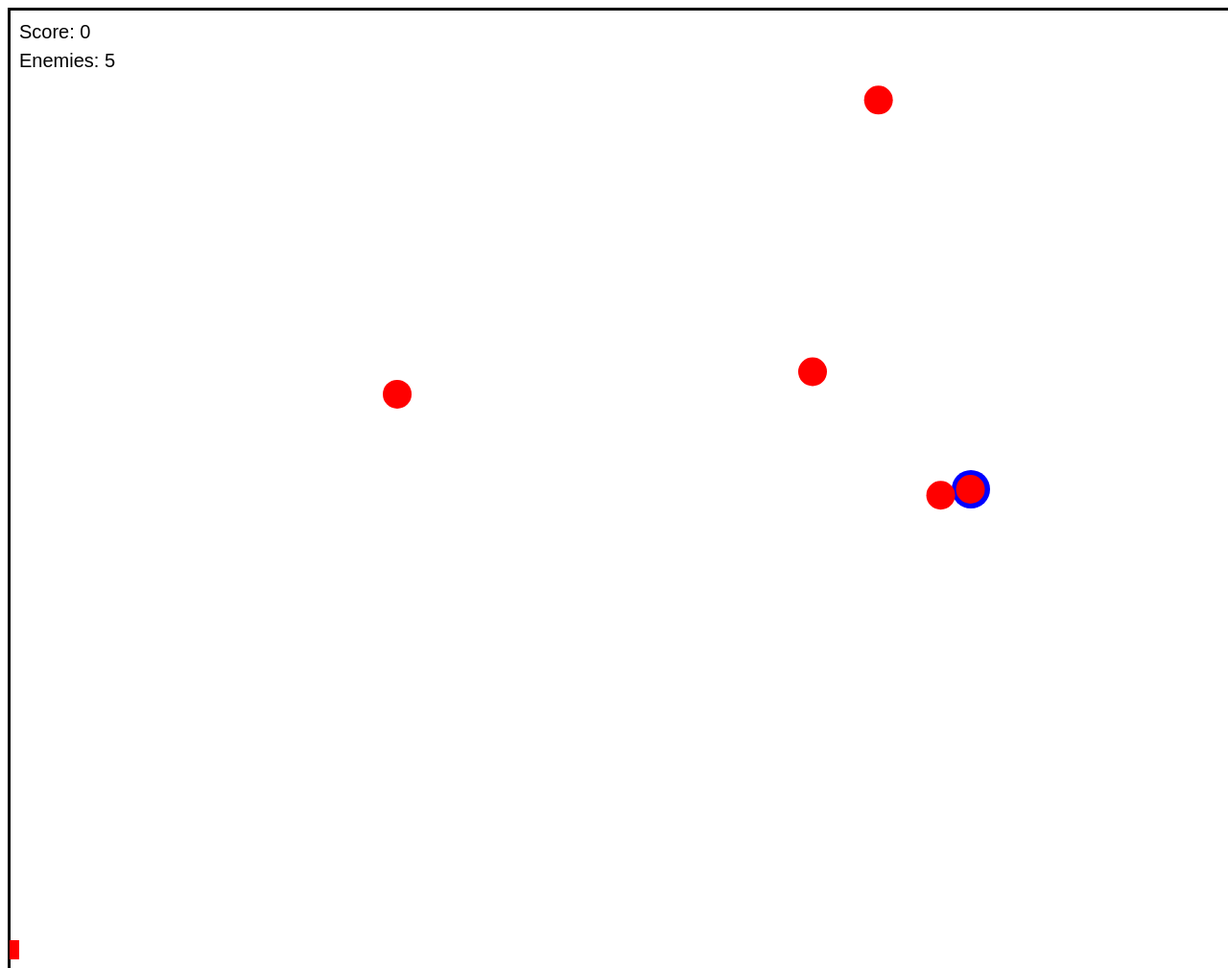
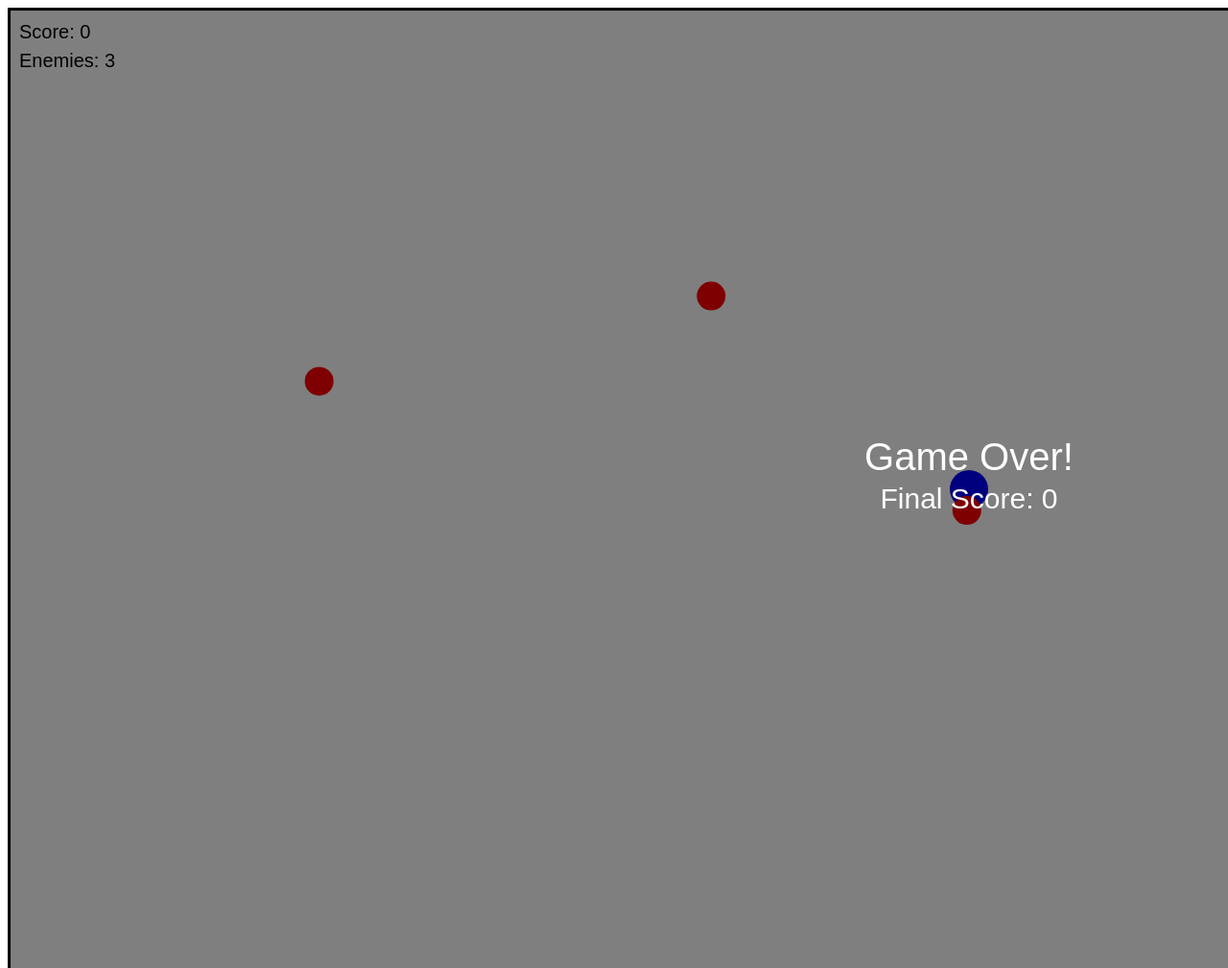
Before and after one commit to P4CreativeCoding/NicoSchulz-game, a website: page index.html in a window 1280 px wide. Shown: the top 1009 px of the page at 96% size. Drawn offline with Linux system fonts and the light colour scheme.

Commit message:
added end screen

```diff
--- a/game.js
+++ b/game.js
@@ -15,7 +15,12 @@ window.onload = function () {
     score: 0,
     bulletSpeed: 8,
     lastShotTime: 0,
+    isGameOver: false, // Neue Eigenschaft für Game Over-Status
     update: function () {
+      if (this.isGameOver) {
+        return; // Spieler kann sich nicht bewegen, wenn das Spiel vorbei ist
+      }
+
       const dx = mouse.x - this.x;
       const dy = mouse.y - this.y;
       const angle = Math.atan2(dy, dx);
@@ -111,7 +116,7 @@ window.onload = function () {
   });
 
   function spawnEnemy() {
-    if (enemyCount < 10) {
+    if (enemyCount < 10 && !player.isGameOver) {
       let enemyX, enemyY;
       do {
         enemyX = Math.random() * canvasWidth;
@@ -146,6 +151,11 @@ window.onload = function () {
   }
 
   function update() {
+    if (player.isGameOver) {
+      gameOver();
+      return;
+    }
+
     ctx.clearRect(0, 0, canvasWidth, canvasHeight);
 
     ctx.lineWidth = 2;
@@ -185,7 +195,7 @@ window.onload = function () {
       if (checkCollision(player, enemy)) {
         player.health -= 10;
         if (player.health <= 0) {
-          gameOver();
+          player.isGameOver = true;
         }
       }
     });
@@ -227,8 +237,19 @@ window.onload = function () {
   }
 
   function gameOver() {
-    alert("Game Over! Final Score: " + player.score);
-    location.reload();
+    ctx.fillStyle = "rgba(0, 0, 0, 0.5)";
+    ctx.fillRect(0, 0, canvasWidth, canvasHeight);
+
+    ctx.font = "40px Arial";
+    ctx.fillStyle = "white";
+    ctx.textAlign = "center";
+    ctx.fillText("Game Over!", canvasWidth / 2, canvasHeight / 2 - 20);
+    ctx.font = "30px Arial";
+    ctx.fillText(
+      "Final Score: " + player.score,
+      canvasWidth / 2,
+      canvasHeight / 2 + 20
+    );
   }
 
   function checkPlayerProximity(x, y) {
```
Also changed, not shown: index.html (+2 -0 lines).
